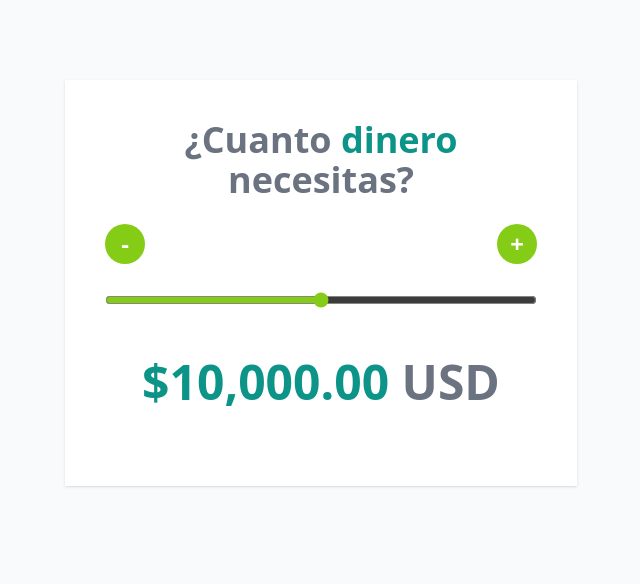
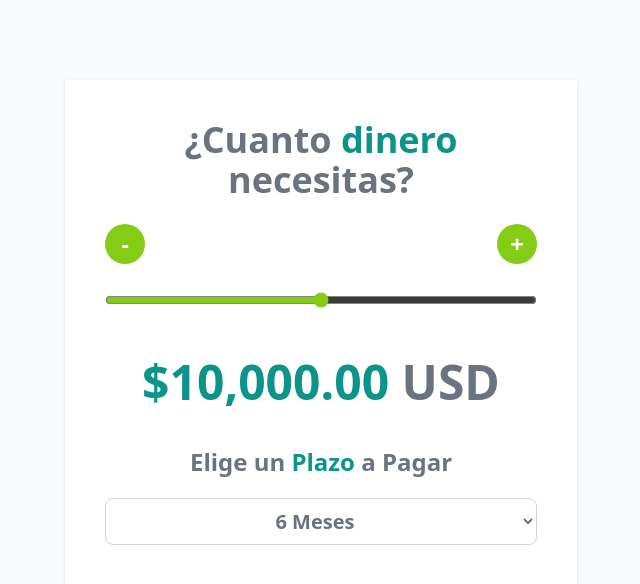
Before and after one commit to dlozanoc82/cotizador-prestamos, a React (Vite) app: page / in a window 1280 px wide. Shown: the top 584 px of the page, without its empty margins (319-959 px from the left). Built offline with nearby package versions, Linux system fonts and the light colour scheme.

Commit message:
:sparkles: Se agrea el componente select y su funcionalidad

```diff
--- a/src/App.jsx
+++ b/src/App.jsx
@@ -7,6 +7,7 @@ import { formatearDinero } from "./helpers";
 function App() {
 
     const [amount, setAmount] = useState(10000);
+    const [month, setMonth] = useState(6);
 
     const MIN = 0;
     const MAX = 20000;
@@ -58,9 +59,23 @@ function App() {
                 value={amount}
             />
 
-            <p className="text-center my-10 text-5xl font-extrabold text-teal-600">{ formatearDinero(amount)} <span className="text-gray-500">USD</span></p>
+            <p className="text-center my-10 text-5xl font-extrabold text-teal-600">
+                {formatearDinero(amount)} <span className="text-gray-500">USD</span>
+            </p>
 
+            <h2 className="text-2xl font-extrabold text-gray-500 text-center">
+                Elige un <span className="text-teal-600">Plazo</span> a Pagar
+            </h2>
 
+            <select
+                className="mt-5 w-full p-2 bg-white border border-gray-300 rounded-lg text-center text-xl font-bold outline-none text-gray-500"
+                value={month}
+                onChange={e => setMonth(+e.target.value)}
+            >
+                <option value="6">6 Meses</option>
+                <option value="12">12 Meses</option>
+                <option value="24">24 Meses</option>
+            </select>
 
         </div>
     )
```
